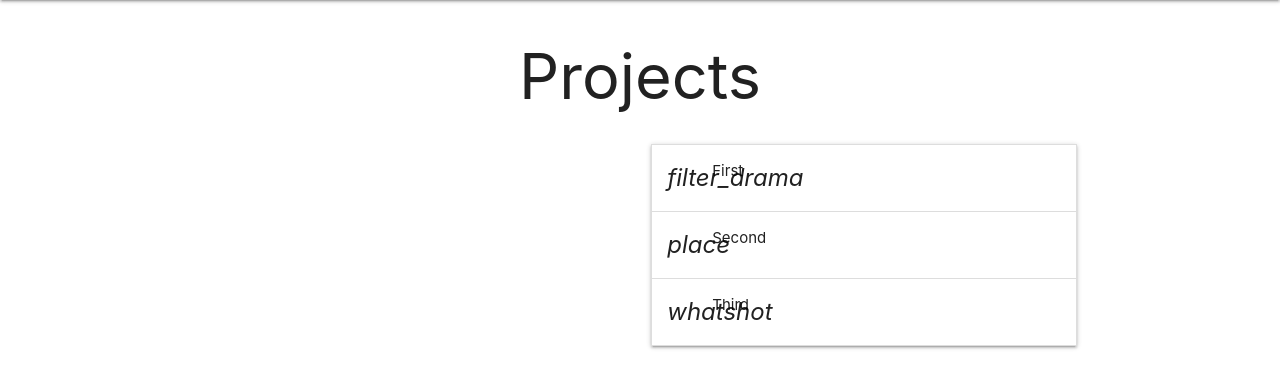
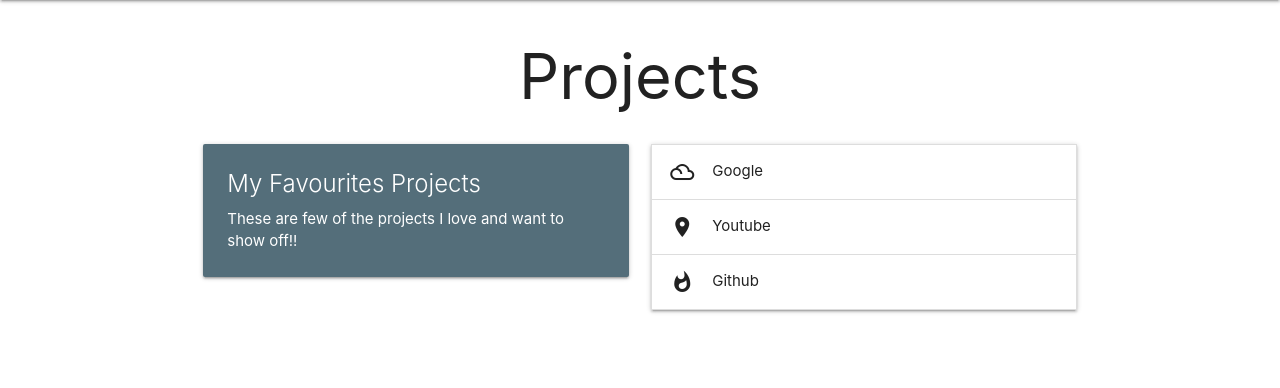
Before and after one commit to nilankh/portfolio, a Django app: page /projects/ in a window 1280 px wide. Shown: the part 64-452 px from the top of the page. Run offline with Django 4.2, Linux system fonts and the light colour scheme.

Commit message:
Implemented materialaise css

```diff
--- a/main/urls.py
+++ b/main/urls.py
@@ -2,6 +2,8 @@ from django.urls import path
 from main import views
 
 urlpatterns = [
-    path('projects/', views.projects),
-    path('', views.index)
+    path('projects/', views.projects, name='projects'),
+    path('languages/',views.languages, name='languages'),
+
+    path('', views.index, name='index')
 ]
--- a/main/views.py
+++ b/main/views.py
@@ -8,3 +8,7 @@ def index(request):
 def projects(request):
     context = {}
     return render(request, 'main/projects.html',context)
+
+def languages(request):
+    context = {}
+    return render(request, 'main/languages.html',context)
--- a/templates/main/base.html
+++ b/templates/main/base.html
@@ -7,6 +7,7 @@
     <title>Portfolio</title>
 
     <link rel="stylesheet" href="{% static 'css/materialize.min.css' %}">
+    <link href="https://fonts.googleapis.com/icon?family=Material+Icons" rel="stylesheet">
     <script src="{% static 'js/materialize.min.js' %}"></script>
   </head>
   <body>
--- a/templates/main/nav.html
+++ b/templates/main/nav.html
@@ -1,9 +1,9 @@
 <nav>
   <div class="nav-wrapper">
-    <a href="#" class="brand-logo">Portfolio Website</a>
+    <a href="{% url 'index' %}" class="brand-logo">Portfolio Website</a>
     <ul id="nav-mobile" class="right hide-on-med-and-down">
-      <li><a href="#">Projects</a></li>
-      <li><a href="#">Languages</a></li>
+      <li><a href="{% url 'projects' %}">Projects</a></li>
+      <li><a href="{% url 'languages' %}">Languages</a></li>
     </ul>
   </div>
 </nav>
--- a/templates/main/projects.html
+++ b/templates/main/projects.html
@@ -8,28 +8,34 @@
       <h1 class="center-align">Projects</h1>
       <div class="row">
         <div class="col s12 m6">
+          <div class="card blue-grey darken-1">
+        <div class="card-content white-text">
+          <span class="card-title">My Favourites Projects</span>
+          <p>These are few of the projects I love and want to show off!! </p>
+        </div>
+      </div>
+        </div>
 
-        </div>
 
         <div class="col s12 m6">
           <ul class="collapsible">
             <li>
-              <div class="collapsible-header"><i class="material-icons">filter_drama</i>First</div>
-              <div class="collapsible-body"><span>Lorem ipsum dolor sit amet.</span></div>
+              <div class="collapsible-header"><i class="material-icons">filter_drama</i>Google</div>
+              <div class="collapsible-body"><span>Google is amazing search-engine.</span></div>
             </li>
             <li>
-              <div class="collapsible-header"><i class="material-icons">place</i>Second</div>
-              <div class="collapsible-body"><span>Lorem ipsum dolor sit amet.</span></div>
+              <div class="collapsible-header"><i class="material-icons">place</i>Youtube</div>
+              <div class="collapsible-body"><span>The best video sharing platform.</span></div>
             </li>
             <li>
-              <div class="collapsible-header"><i class="material-icons">whatshot</i>Third</div>
-              <div class="collapsible-body"><span>Lorem ipsum dolor sit amet.</span></div>
+              <div class="collapsible-header"><i class="material-icons">whatshot</i>Github</div>
+              <div class="collapsible-body"><span>The best for developments.</span></div>
             </li>
           </ul>
-
+        </div>
         </div>
       </div>
-    </div>
+
 
 
 {% endblock %}
```
Also changed, not shown: templates/main/languages.html (added, +19 -0 lines).
